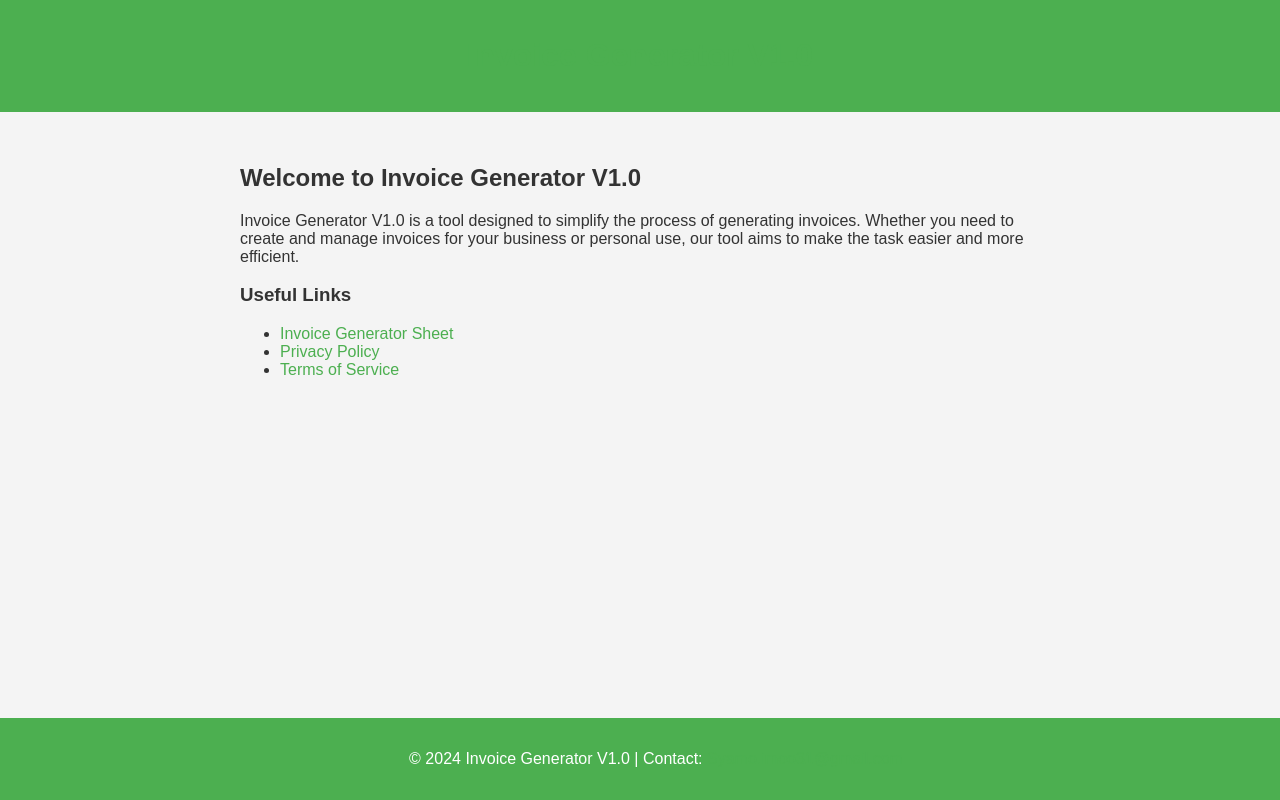
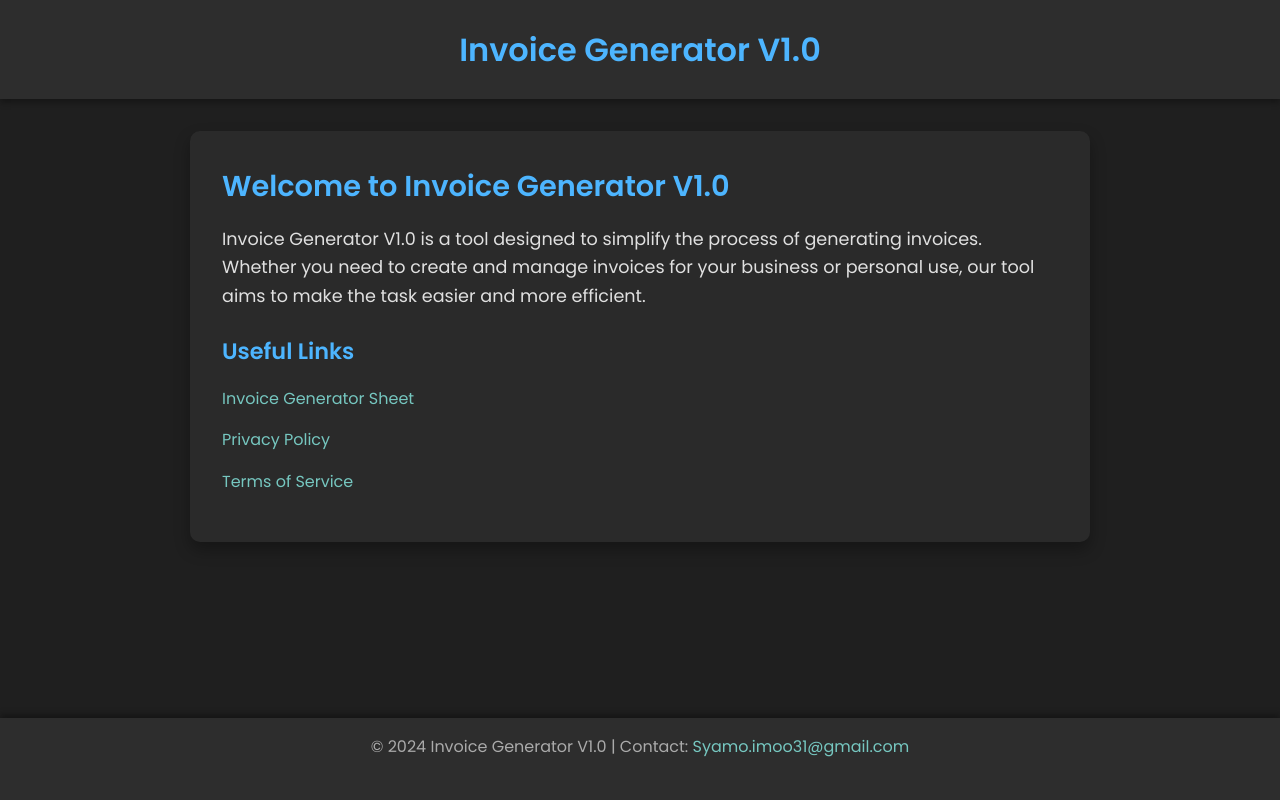
Before and after one commit to Baelhj/invoice-generator-v1.0, a plain HTML site: page index.html in a window 1280 px wide. Drawn offline with Linux system fonts and the light colour scheme.

Commit message:
Update index.html 1

```diff
--- a/index.html
+++ b/index.html
@@ -5,43 +5,102 @@
     <meta name="viewport" content="width=device-width, initial-scale=1.0">
     <title>Invoice Generator V1.0</title>
     <link rel="icon" href="https://i.pinimg.com/originals/f1/53/d9/f153d92ecd6253c40b4cfe708bdbb230.png" type="image/png">
+
+    <!-- Google Fonts -->
+    <link href="https://fonts.googleapis.com/css2?family=Poppins:wght@300;400;600&display=swap" rel="stylesheet">
+
     <style>
-        body {
-            font-family: Arial, sans-serif;
+        /* Basic reset */
+        * {
             margin: 0;
             padding: 0;
-            background-color: #f4f4f4;
-            color: #333;
+            box-sizing: border-box;
         }
+
+        body {
+            font-family: 'Poppins', sans-serif;
+            background-color: #1f1f1f;
+            color: #e0e0e0;
+            line-height: 1.6;
+        }
+
         header {
-            background-color: #4CAF50;
-            color: #fff;
-            padding: 1rem;
+            background-color: #2d2d2d;
+            padding: 1.5rem 0;
             text-align: center;
+            box-shadow: 0 4px 6px rgba(0, 0, 0, 0.3);
         }
+
+        header h1 {
+            font-weight: 600;
+            font-size: 2rem;
+            color: #4db5ff;
+        }
+
         main {
             padding: 2rem;
-            max-width: 800px;
-            margin: auto;
+            max-width: 900px;
+            margin: 2rem auto;
+            background-color: #2a2a2a;
+            border-radius: 10px;
+            box-shadow: 0 8px 16px rgba(0, 0, 0, 0.3);
         }
-        h1 {
-            color: #4CAF50;
+
+        h2, h3 {
+            color: #4db5ff;
+            margin-bottom: 1rem;
         }
+
+        h2 {
+            font-size: 1.8rem;
+        }
+
+        h3 {
+            font-size: 1.4rem;
+        }
+
+        p {
+            font-size: 1.1rem;
+            margin-bottom: 1.5rem;
+        }
+
+        ul {
+            list-style-type: none;
+            padding: 0;
+        }
+
+        ul li {
+            margin-bottom: 1rem;
+        }
+
         a {
-            color: #4CAF50;
+            color: #76c7c0;
             text-decoration: none;
+            font-weight: 500;
         }
+
         a:hover {
+            color: #4db5ff;
             text-decoration: underline;
         }
+
         footer {
-            background-color: #4CAF50;
-            color: #fff;
-            padding: 1rem;
+            background-color: #2d2d2d;
+            padding: 1rem 0;
             text-align: center;
+            box-shadow: 0 -4px 6px rgba(0, 0, 0, 0.3);
             position: fixed;
             bottom: 0;
             width: 100%;
+        }
+
+        footer p {
+            font-size: 1rem;
+            color: #aaa;
+        }
+
+        footer a {
+            color: #76c7c0;
         }
     </style>
 </head>
@@ -49,9 +108,11 @@
     <header>
         <h1>Invoice Generator V1.0</h1>
     </header>
+
     <main>
         <h2>Welcome to Invoice Generator V1.0</h2>
         <p>Invoice Generator V1.0 is a tool designed to simplify the process of generating invoices. Whether you need to create and manage invoices for your business or personal use, our tool aims to make the task easier and more efficient.</p>
+
         <h3>Useful Links</h3>
         <ul>
             <li><a href="https://docs.google.com/spreadsheets/d/1cAq5PVlmkQHjLYSU4Yaf2DcCynBobRkfjAALYtT9E3o/edit?usp=sharing" target="_blank">Invoice Generator Sheet</a></li>
@@ -59,6 +120,7 @@
             <li><a href="https://docs.google.com/document/d/1DmWCb5oRm_5gPJTpjZrS0oBpKBk-Wd69MmHDAqSRCgg/edit?usp=sharing" target="_blank">Terms of Service</a></li>
         </ul>
     </main>
+
     <footer>
         <p>&copy; 2024 Invoice Generator V1.0 | Contact: <a href="mailto:Syamo.imoo31@gmail.com">Syamo.imoo31@gmail.com</a></p>
     </footer>
```
